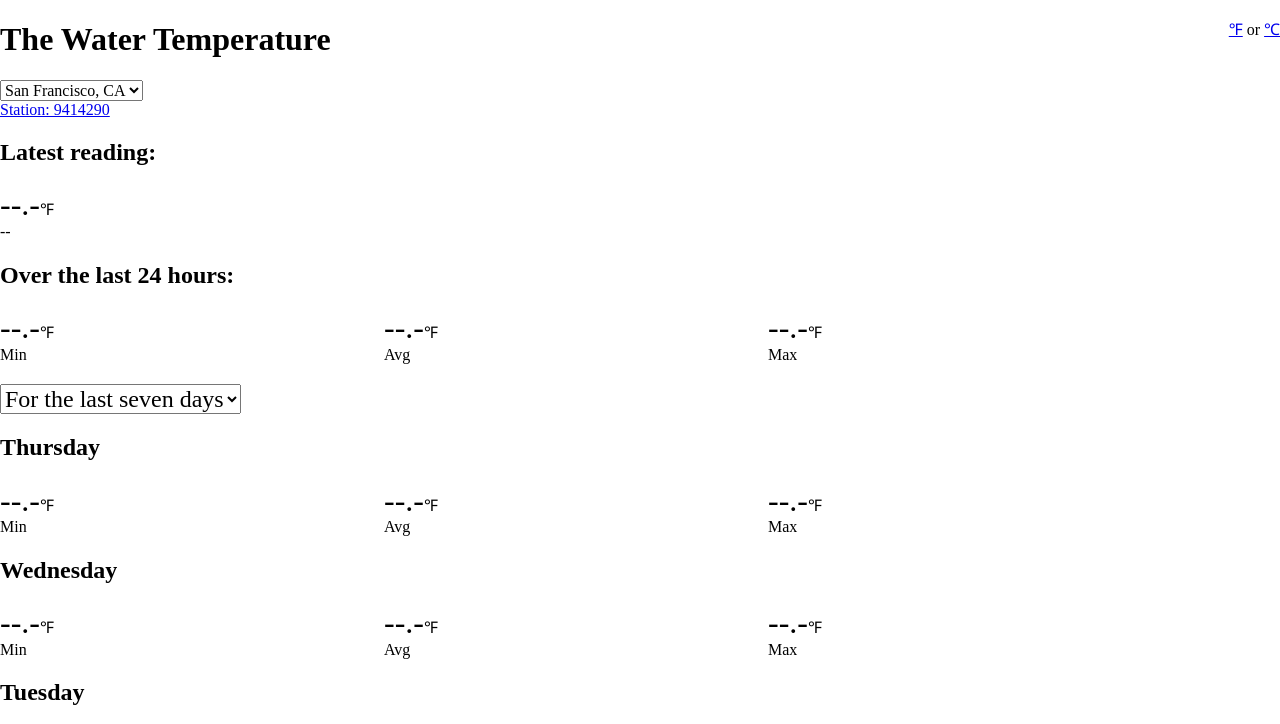
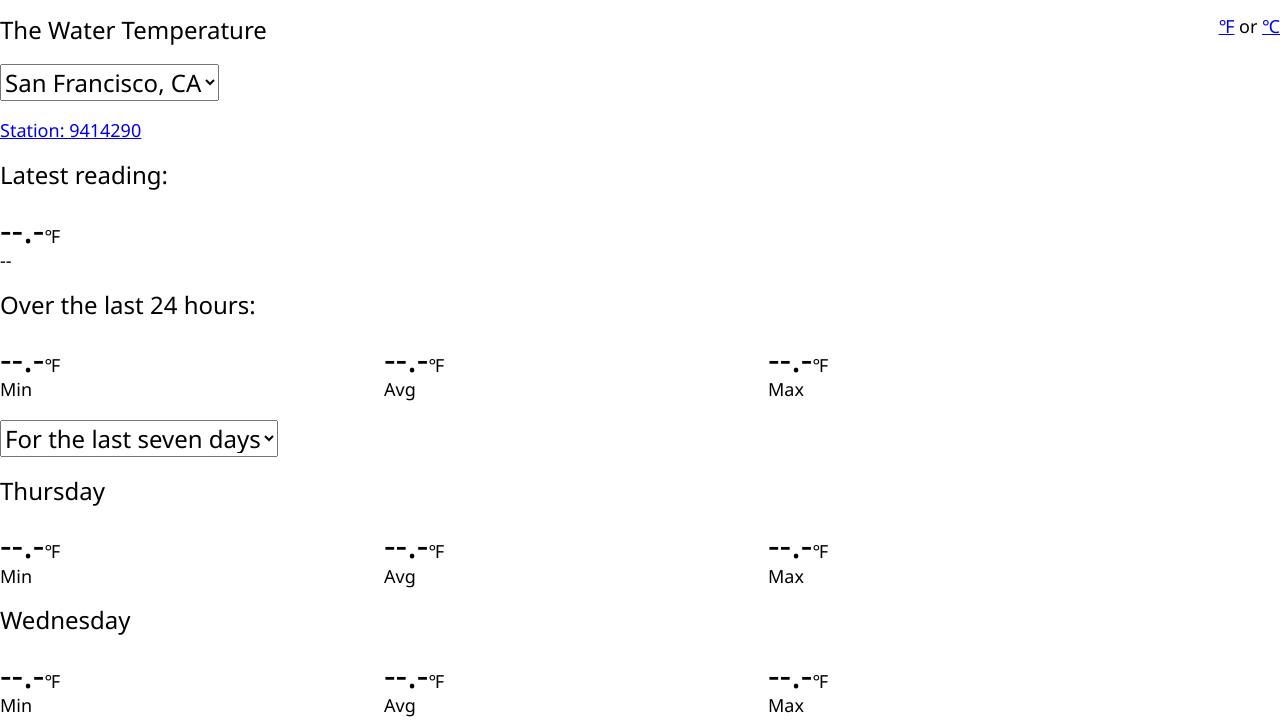
Before and after one commit to gj262/thewatertemp, a website: page public/index.html in a window 1280 px wide. Shown: the top 724 px of the page. Drawn offline with nearby package versions, Linux system fonts and the light colour scheme; no server answers.

Commit message:
font & style

```diff
--- a/public/index.html
+++ b/public/index.html
@@ -8,8 +8,9 @@
     <script type="text/javascript" src="control.js"></script>
     <script type="text/javascript" src="polyfila.js"></script>
     <script type="text/javascript" src="main.js"></script>
+    <link href="https://cdnjs.cloudflare.com/ajax/libs/normalize/8.0.0/normalize.min.css" rel="stylesheet">
+    <link href="https://fonts.googleapis.com/css?family=Noto+Sans" rel="stylesheet">
     <link href="style.css" rel="stylesheet">
-    <link href="https://cdnjs.cloudflare.com/ajax/libs/normalize/8.0.0/normalize.min.css" rel="stylesheet">
 </head>
 
 <body>
@@ -20,8 +21,10 @@
     <h1>The Water Temperature</h1>
 
     <div>
-        <select id="choose-station" name="station"></select>
-        <a id="station-home-link" class="station-link" href="#" title="Go to this stations home page" target="_blank"></a>
+        <h2>
+            <select id="choose-station" name="station"></select>
+        </h2>
+        <a id="station-home-link" class="station-home-link" href="#" title="Go to this stations home page" target="_blank"></a>
         <p id="station-error" class="station-error no-error"></p>
     </div>
 
--- a/public/style.css
+++ b/public/style.css
@@ -1,8 +1,19 @@
+* {
+  font-family: "Noto Sans", sans-serif;
+  font-size: 18px;
+}
+
+h1,
+h2 {
+  font-size: 24px;
+  font-weight: normal;
+}
+
 .choose-unit {
   float: right;
 }
 
-.station-link {
+.station-home-link {
   display: block;
 }
 
@@ -16,7 +27,7 @@
 }
 
 .temp-value {
-  font-size: 2em;
+  font-size: 36px;
 }
 
 .temp-units.us::after {
```
